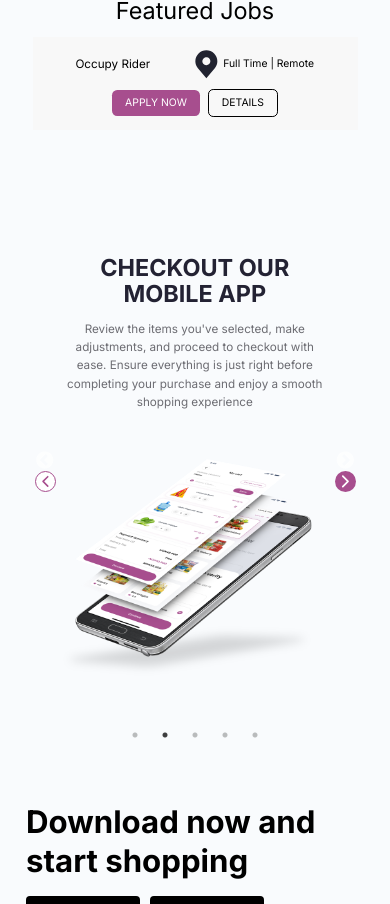
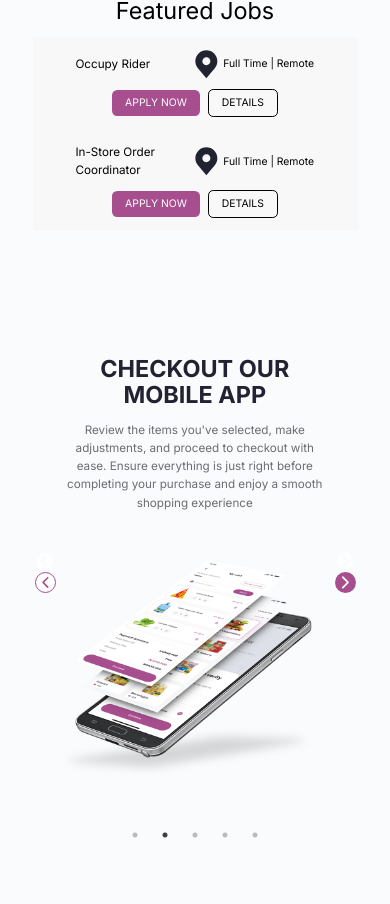
Before and after one commit to Ocuppy/occupyWeb, a Next.js app: page /career in a window 390 px wide. Shown: the part 1330-2234 px from the top of the page. Built offline with nearby package versions, Linux system fonts and the light colour scheme.

Commit message:
Refactor ProductCard layout for improved spacing and responsiveness; update DashboardSidebar to display supermarket name dynamically; enhance StoreItem image display; add job listing section in WhyJoinUs; adjust grid layout in ProductsList for better inventory presentation

```diff
--- a/src/components/Product/index.tsx
+++ b/src/components/Product/index.tsx
@@ -221,21 +221,20 @@ const ProductCard: React.FC<ProductCardProps> = ({
           </div>
         )}
       </div>
-      <div className="p-4">
-        <div className="ml-4 flex flex-col">
-          <div className="flex items-center justify-between">
+      <div className="p-1">
+        <div className="flex flex-col">
+          <div className="py-1">
             <h1 className="text-2xl font-semibold">{product.name}</h1>
-
+          </div>
           {product.in_stock ? (
             <span className="rounded-full bg-[#a0ff8e] p-4 text-green-600">
               In Stock
             </span>
           ) : (
-              <span className="rounded-full bg-[#e9b5b5] px-3 py-1.5 text-center text-sm text-red-500">
+            <span className="w-[100px] rounded-full bg-[#e9b5b5] px-3 py-1.5 text-center text-[12px] text-red-500">
               Out of Stock
             </span>
           )}
-          </div>
           <p className="text-lg text-gray-500">{product.description}</p>
           <div className="flex items-center justify-between">
             <p className="text-lg font-semibold text-purple-500">
--- a/src/components/dashboard-layout/DashboardSidebar.tsx
+++ b/src/components/dashboard-layout/DashboardSidebar.tsx
@@ -65,7 +65,7 @@ const DashboardSidebar = () => {
 
         <div className="flex flex-col text-white">
           <p className="text-[10px] uppercase opacity-[40%]">
-            Live Well Supermarket
+            {userData?.supermarket_name ?? "Supermarket"}
           </p>
           <p className="text-[14px] font-medium opacity-[80%]">
             {" "}
--- a/src/components/dashboard/dashboard/StoreItem.tsx
+++ b/src/components/dashboard/dashboard/StoreItem.tsx
@@ -78,6 +78,7 @@ const StoreItem: React.FC<StoreItemProps> = ({ store, onClickStore }) => {
       <div className="mx-4 flex items-center justify-between">
         {/* Store Photo */}
         {store.supermarket_photo ? (
+          <div className="h-[100px] w-[100px] overflow-hidden rounded-full">
             <Image
               src={store.supermarket_photo}
               alt={`${store.name} logo`}
@@ -86,6 +87,7 @@ const StoreItem: React.FC<StoreItemProps> = ({ store, onClickStore }) => {
               // className= object-cover"
               // className="rounded-full"
             />
+          </div>
         ) : (
           <div className="flex h-12 w-12 items-center justify-center rounded-full bg-gray-200">
             <FaStore className="text-gray-500" />
--- a/src/components/views/career/WhyJoinUs.tsx
+++ b/src/components/views/career/WhyJoinUs.tsx
@@ -117,6 +117,41 @@ const WhyJoinUs = () => {
             </button>
           </div>
         </div>
+        <div className="mx-auto flex w-5/6 flex-col items-center justify-between gap-y-4 bg-[#F8F8F8] p-5 md:flex-row">
+          <div className="flex w-4/5 items-center">
+            <p className="w-1/2 text-left text-lg">
+              In-Store Order Coordinator
+            </p>
+            <div className="flex w-1/2 items-center gap-2">
+              <svg
+                width="23"
+                height="29"
+                viewBox="0 0 23 29"
+                fill="none"
+                xmlns="http://www.w3.org/2000/svg"
+              >
+                <path
+                  d="M11.3496 0.260254C8.4333 0.263694 5.6374 1.42372 3.57525 3.48588C1.51309 5.54803 0.353062 8.34393 0.349621 11.2603C0.346128 13.6435 1.1246 15.962 2.56562 17.8603C2.56562 17.8603 2.86562 18.2553 2.91462 18.3123L11.3496 28.2603L19.7886 18.3073C19.8326 18.2543 20.1336 17.8603 20.1336 17.8603L20.1346 17.8573C21.5749 15.9599 22.353 13.6424 22.3496 11.2603C22.3462 8.34393 21.1861 5.54803 19.124 3.48588C17.0618 1.42372 14.2659 0.263694 11.3496 0.260254ZM11.3496 15.2603C10.5585 15.2603 9.78514 15.0257 9.12734 14.5861C8.46954 14.1466 7.95685 13.5219 7.6541 12.791C7.35135 12.0601 7.27214 11.2558 7.42648 10.4799C7.58082 9.70397 7.96178 8.99124 8.52119 8.43183C9.0806 7.87242 9.79334 7.49145 10.5693 7.33711C11.3452 7.18277 12.1494 7.26198 12.8804 7.56474C13.6113 7.86749 14.236 8.38018 14.6755 9.03797C15.115 9.69577 15.3496 10.4691 15.3496 11.2603C15.3483 12.3207 14.9264 13.3374 14.1766 14.0872C13.4267 14.8371 12.4101 15.2589 11.3496 15.2603Z"
+                  fill="#212330"
+                />
+              </svg>
+              <p>Full Time | Remote</p>
+            </div>
+          </div>
+          <div className="flex items-center gap-3">
+            <button
+              onClick={() => {
+                Router.push("/career/apply");
+              }}
+              className="rounded-lg bg-occupy-primary px-5 py-2 text-white"
+            >
+              APPLY NOW
+            </button>
+            <button className="rounded-lg border border-black px-5 py-2 text-black">
+              DETAILS
+            </button>
+          </div>
+        </div>
       </section>
     </Container>
   );
--- a/src/pages/dashboard/inventory/[id].tsx
+++ b/src/pages/dashboard/inventory/[id].tsx
@@ -142,7 +142,7 @@ const ProductsList = () => {
           </Button>
         </div>
         <UserDashboard />
-        <div className="mx-auto mt-8 grid max-w-[1200px] grid-cols-1 gap-6 md:grid-cols-2 lg:grid-cols-3">
+        <div className="mx-auto mt-8 grid max-w-[1200px] grid-cols-1 gap-6 md:grid-cols-2 lg:grid-cols-4">
           {/* {products.map(
             (product: {
               id: string;
@@ -197,7 +197,7 @@ const ProductsList = () => {
           Add Product
         </Button>
       </div>
-      <div className="mx-auto mt-8 grid max-w-[1200px] grid-cols-1 gap-6 md:grid-cols-2 lg:grid-cols-3">
+      <div className="mx-auto mt-8 grid max-w-[1200px] grid-cols-1 gap-6 md:grid-cols-2 lg:grid-cols-5">
         {/* {products.map(
           (product: {
             id: string;
```
Lines whose indentation alone changed are shown as unchanged.
